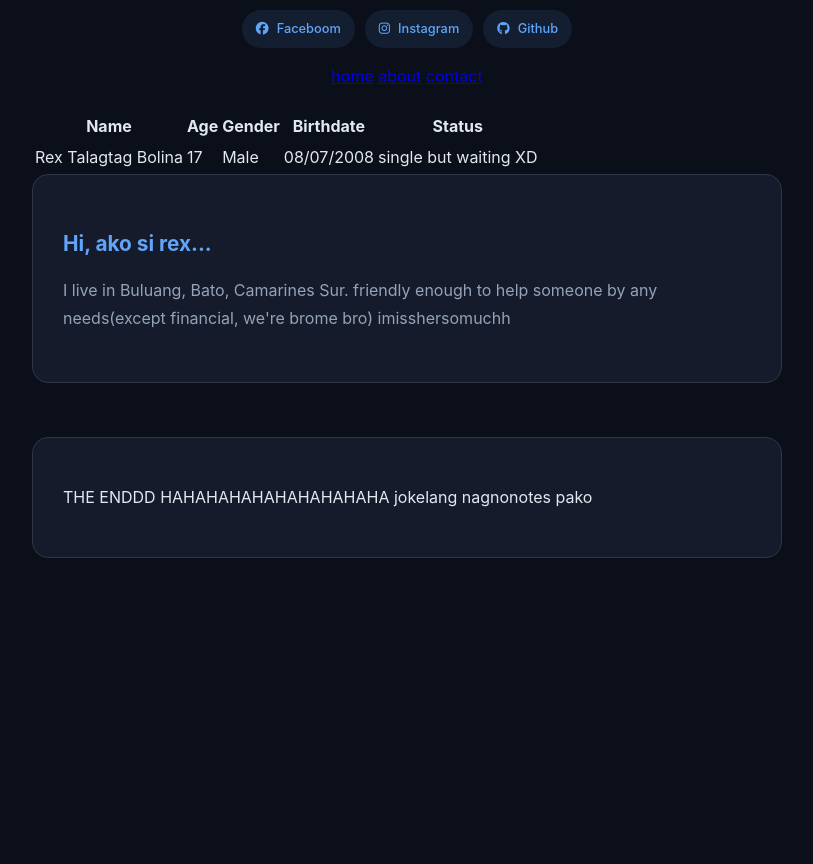
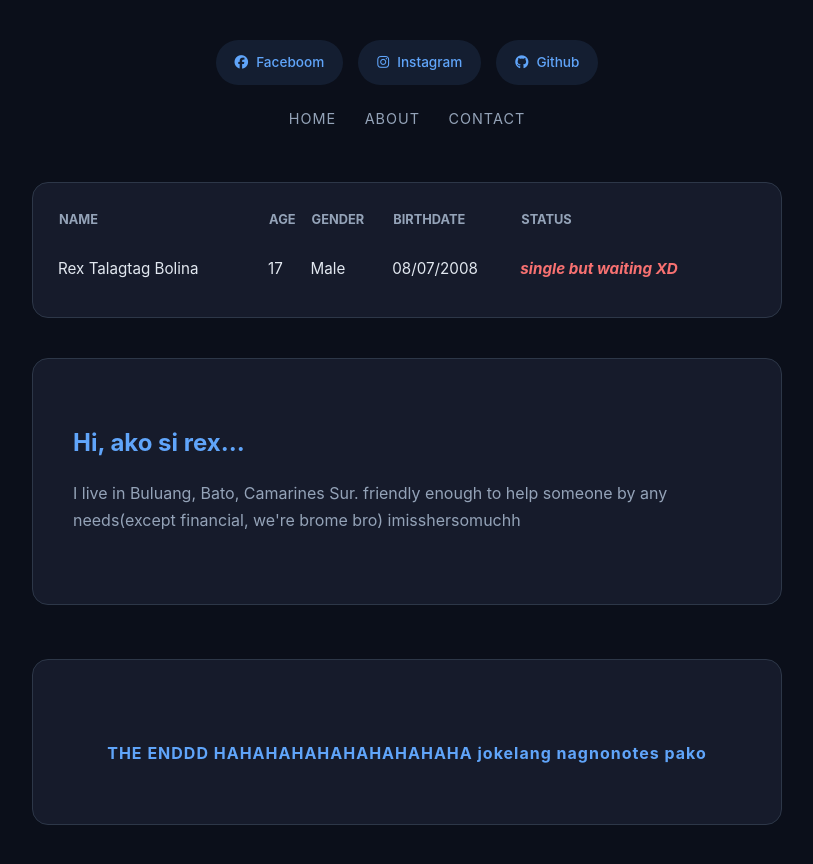
Before and after one commit to Rexsnst/nextttproject, a plain HTML site: page index.html in a window 1280 px wide. Shown: the whole page, without its empty margins (233-1046 px from the left). Before the commit the page ends 800 px from the top, so only its background shows below. Drawn offline with Linux system fonts and the light colour scheme.

Commit message:
style.css

```diff
--- a/style.css
+++ b/style.css
@@ -19,7 +19,7 @@ body {
     margin: 0;
     display: flex;
     justify-content: center;
-    padding: 10px 20px; /* Reduced top padding from 40px to 10px */
+    padding: 40px 20px;
     line-height: 1.7;
 }
 
@@ -31,81 +31,119 @@ body {
 /* Header & Socials */
 header {
     text-align: center;
-    margin-bottom: 20px; /* Reduced from 30px */
+    margin-bottom: 50px;
 }
 
 .social-links {
     display: flex;
     justify-content: center;
-    gap: 10px;
+    gap: 15px;
     flex-wrap: wrap;
-    margin-bottom: 15px; /* Reduced from 20px */
+    margin-bottom: 20px;
 }
 
 .social-links a {
     text-decoration: none;
     color: var(--accent);
     background: rgba(96, 165, 250, 0.1);
-    padding: 8px 14px; /* Slightly smaller buttons */
+    padding: 10px 18px;
     border-radius: 50px;
-    font-size: 0.8rem;
+    font-size: 0.85rem;
     font-weight: 500;
     display: flex;
     align-items: center;
     gap: 8px;
     transition: all 0.3s ease;
+    border: 1px solid transparent;
 }
 
-/* Nav Styling - Fixed to keep everything on one line */
-.main-nav {
-    display: flex;
-    justify-content: center;
-    gap: 20px;
-    flex-wrap: nowrap; /* Prevents text from dropping to next line */
+.social-links a:hover {
+    background: var(--accent);
+    color: #000;
+    transform: translateY(-3px);
+    box-shadow: 0 10px 20px rgba(96, 165, 250, 0.2);
 }
 
-.main-nav a {
+nav a {
     color: var(--text-muted);
     text-decoration: none;
-    font-size: 0.85rem;
+    margin: 0 12px;
+    font-size: 0.9rem;
     text-transform: uppercase;
     letter-spacing: 1px;
-    white-space: nowrap; /* Keeps "My Story?" as one piece */
 }
 
-.main-nav a:hover {
+nav a:hover {
     color: var(--text-primary);
+}
+
+/* Profile Table Section */
+.profile-card {
+    background: var(--card-bg);
+    border-radius: 16px;
+    padding: 25px;
+    margin-bottom: 40px;
+    border: 1px solid #2d3748;
+    overflow-x: auto;
+}
+
+table {
+    width: 100%;
+    border-collapse: collapse;
+}
+
+th {
+    text-align: left;
+    font-size: 0.8rem;
+    color: var(--text-muted);
+    text-transform: uppercase;
+    padding-bottom: 15px;
+}
+
+td {
+    padding: 10px 0;
+    font-size: 0.95rem;
+}
+
+.status-tag {
+    color: var(--danger);
+    font-weight: bold;
+    font-style: italic;
 }
 
 /* Story Section */
 .story-wrapper {
     background: var(--card-bg);
     border-radius: 16px;
-    padding: 30px; /* Reduced from 40px for a tighter look */
+    padding: 40px;
     border: 1px solid #2d3748;
 }
 
 .greeting {
-    font-size: 1.3rem; /* Slightly smaller to fit mobile better */
+    font-size: 1.5rem;
     color: var(--accent);
-    margin-bottom: 10px;
+    margin-bottom: 5px;
 }
 
 .subtitle {
     color: var(--text-muted);
-    margin-bottom: 20px;
+    margin-bottom: 30px;
 }
 
 .agreement-box {
     background: rgba(255, 255, 255, 0.03);
     border-left: 4px solid var(--accent);
-    padding: 15px;
-    margin: 20px 0;
+    padding: 20px;
+    margin: 30px 0;
     border-radius: 0 12px 12px 0;
 }
 
+.btn-group {
+    margin-top: 15px;
+}
+
 button {
-    padding: 8px 20px;
+    padding: 10px 22px;
     border: none;
     border-radius: 8px;
     font-weight: 600;
@@ -116,10 +154,21 @@ button {
 .btn-primary { background: var(--accent); color: #0b0f1a; margin-right: 10px; }
 .btn-secondary { background: #2d3748; color: white; }
 
-/* Responsive fix for very small screens */
-@media (max-width: 400px) {
-    .main-nav {
-        gap: 10px;
-        font-size: 0.7rem;
-    }
+button:hover {
+    opacity: 0.9;
+    transform: scale(1.05);
 }
+
+.story-text p {
+    margin-bottom: 20px;
+    color: var(--text-primary);
+    opacity: 0.9;
+}
+
+.footer-note {
+    text-align: center;
+    margin-top: 40px;
+    font-weight: bold;
+    color: var(--accent);
+    letter-spacing: 1px;
+}
```
